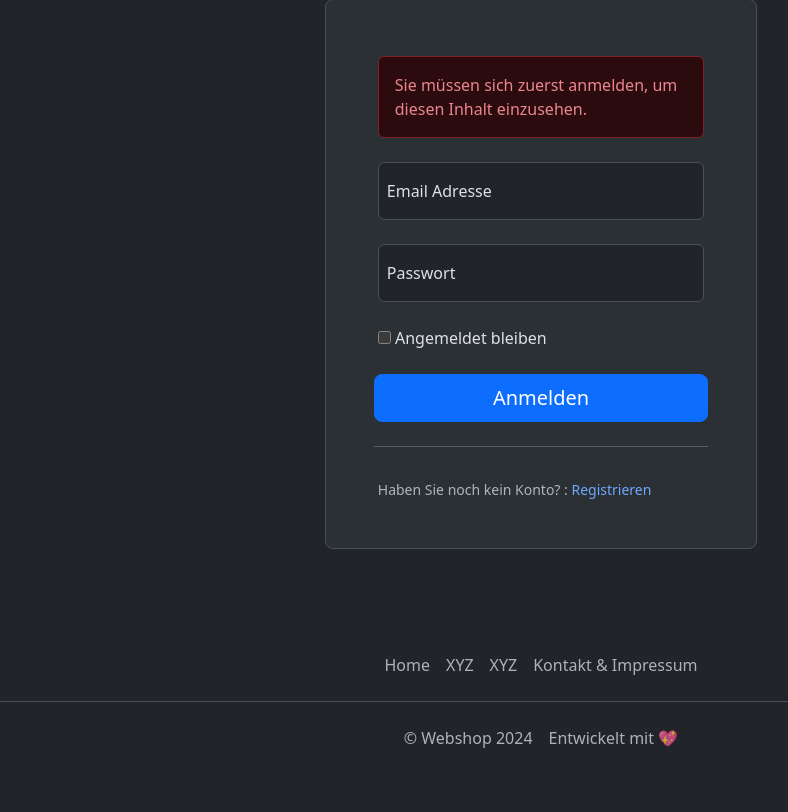
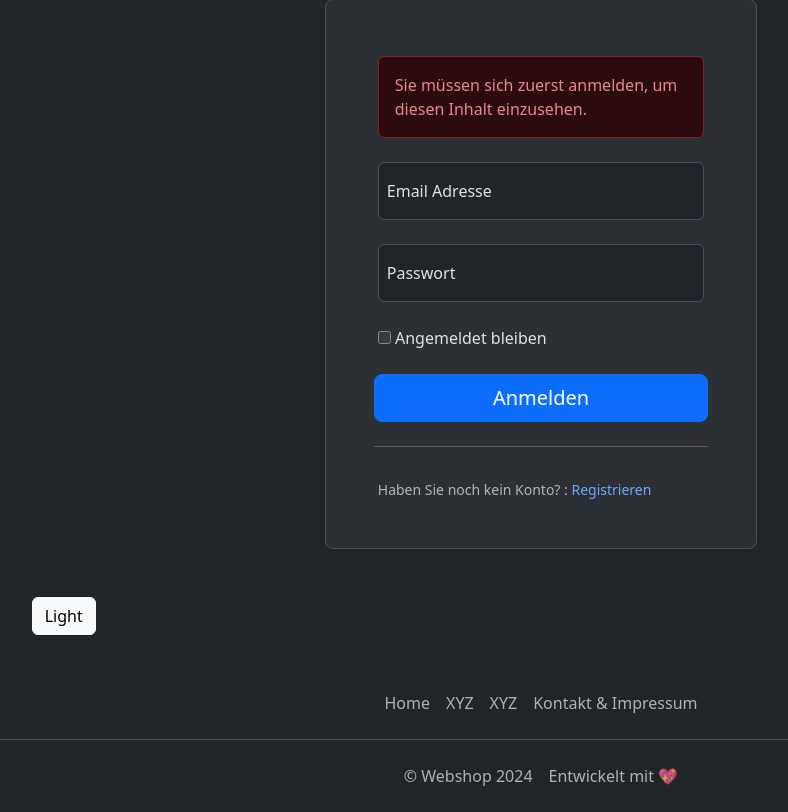
Before and after one commit to sventurbo/webshop, a PHP site: page /login.php?msg=1 in a window 1280 px wide. Shown: the part 258-1070 px from the top of the page, without its empty margins (99-887 px from the left). Before the commit the page ends 1006 px from the top, so only its background shows below. Run offline with PHP 8.4, Linux system fonts and the light colour scheme; data that the repository does not hold is empty.

Commit message:
Update login.php

```diff
--- a/login.php
+++ b/login.php
@@ -99,12 +99,9 @@
            <small class="text-body-secondary">Haben Sie noch kein Konto? : <a class="link-offset-2 link-offset-3-hover link-underline link-underline-opacity-0 link-underline-opacity-75-hover" href="signup.php">Registrieren</a> </small>
         </form>
       </div>
-
     </div>
 
-
-
-
+    <button type="button" class="btn btn-light">Light</button>
 
         </main>
         <footer>
```
